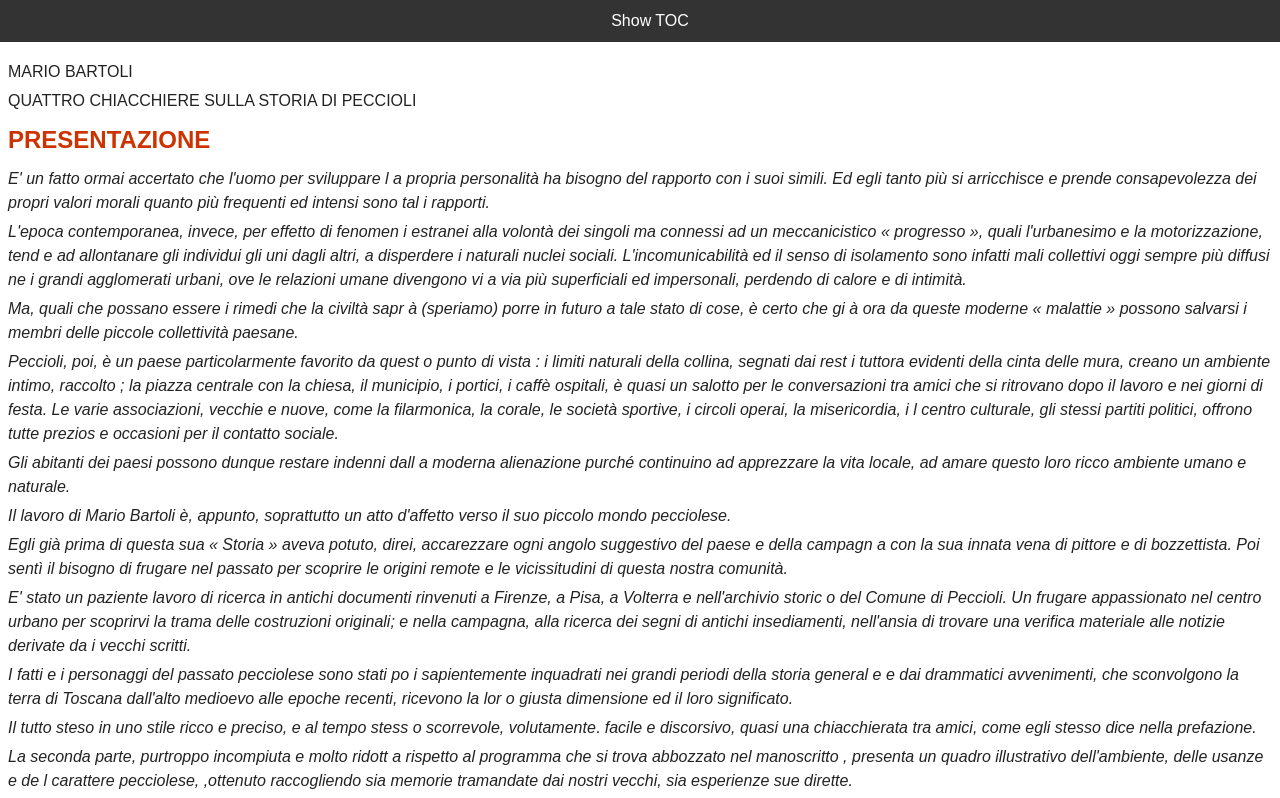
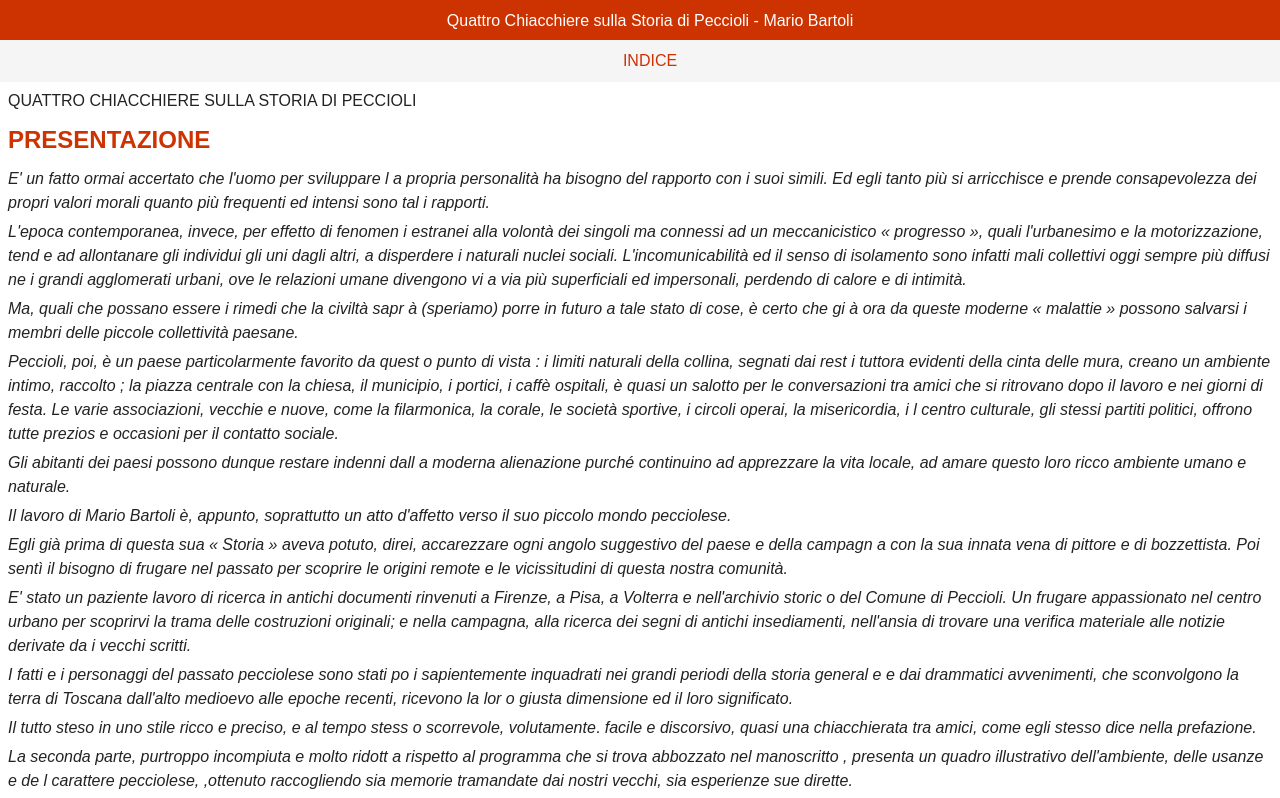
Before and after one commit to bartolialberto/quattro_chiacchiere_peccioli, a website: page index.html in a window 1280 px wide. Shown: the top 798 px of the page. Drawn offline with Linux system fonts and the light colour scheme.

Commit message:
Colori ok. Adesso basta mettere a posto il contenuto (ed aggiungere i titoli della seconda parte)

```diff
--- a/css/style.css
+++ b/css/style.css
@@ -93,7 +93,7 @@ body {
 /* Define the style for the main heading (H1) */
 h1 {
   font-size: 36px;
-  color: rgb(204,51,0);
+  color: rgb(204, 51, 0);
   /*text-align: center;*/
   margin-top: 20px;
   margin-bottom: 10px;
@@ -102,7 +102,7 @@ h1 {
 /* Define the style for the subheadings (H2) */
 h2 {
   font-size: 24px;
-  color: rgb(204,51,0);
+  color: rgb(204, 51, 0);
   margin-top: 10px;
   margin-bottom: 10px;
 }
@@ -117,7 +117,8 @@ p {
 #toc {
   display: none;
   padding: 20px;
-  background-color: #f8f8f8;
+  background-color: whitesmoke;
+    color: rgb(204, 51, 0);
   position: fixed;
   top: 40px;
   left: 0;
@@ -131,7 +132,7 @@ p {
   display: block;
   margin-bottom: 10px;
   text-decoration: none;
-  color: #333;
+  color: rgb(204, 51, 0);
 }
 
 /* Define the style for the TOC links on hover */
@@ -153,12 +154,27 @@ p {
   margin-left: 20px; /* Adjust the indentation for h2 */
 }
 
-#top-bar {
-  background-color: #333;
+#banner-bar {
+  background-color: rgb(204, 51, 0);
   color: white;
   padding: 10px;
   position: fixed;
   top: 0;
+  left: 0;
+  width: 100%;
+  z-index: 1000;
+  text-align: center;
+  white-space: nowrap; /* Prevent text from wrapping to the next line */
+  overflow: hidden; /* Hide any content that may overflow the specified height */
+
+}
+
+#top-bar {
+  background-color: whitesmoke;
+    color: rgb(204, 51, 0);
+  padding: 10px;
+  position: fixed;
+  top: 40px; /* Height of the banner bar */
   left: 0;
   width: 100%;
   z-index: 1000;
--- a/index.html
+++ b/index.html
@@ -11,8 +11,13 @@
 
 <body>
 
+  <div id="banner-bar">
+    Quattro Chiacchiere sulla Storia di Peccioli - Mario Bartoli
+  </div>
+
 <!-- Create the horizontal bar with a link to the TOC -->
-  <div id="top-bar" onclick="toggleTOC()">Show TOC</div>
+  <div id="top-bar" onclick="toggleTOC()">
+    INDICE</div>
 
 <div id="toc"></div>
 
@@ -20,7 +25,12 @@
 
 <script src="js/app.js"></script>
 <script>
+
   loadExternalContent("content.html");
+        // Adjust the top bar height based on the content
+    var tocBar = document.getElementById("toc-bar");
+    var contentHeight = tocBar.scrollHeight;
+    tocBar.style.height = contentHeight + "px";
 </script>
 </body>
 
--- a/js/app.js
+++ b/js/app.js
@@ -56,9 +56,10 @@ function toggleTOC() {
 
 function scrollToSection(sectionId) {
   var targetSection = document.querySelector(sectionId);
+
   if (targetSection) {
     window.scrollTo({
-      top: targetSection.offsetTop - document.getElementById("top-bar").offsetHeight,
+      top: targetSection.offsetTop - document.getElementById("top-bar").offsetHeight - document.getElementById("banner-bar").offsetHeight,
       behavior: "smooth"
     });
   }
```
